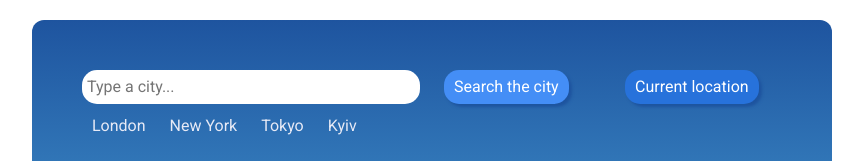
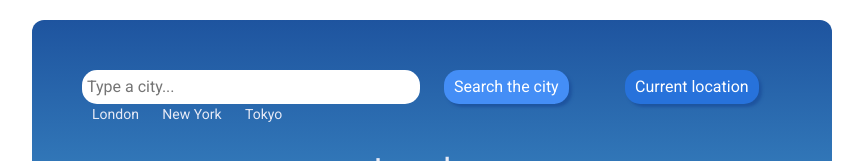
Before and after one commit to iliuchenko/Weather1, a plain HTML site: page index.html in a window 1280 px wide. Shown: the top 161 px of the page, without its empty margins (208-1071 px from the left). Drawn offline with nearby package versions, Linux system fonts and the light colour scheme; no server answers.

Commit message:
Added cities

```diff
--- a/index.html
+++ b/index.html
@@ -43,17 +43,21 @@
             </button>
           </div>
           <div class="col-3">
-          <button type="submit" class="search-button" id="search-current-location">Current location
+            <button type="submit" class="search-button"    id="search-current-location">Current location
             </button>
           </div>
         </div>
       </form>
+      <div class="row">
+        <div class="col-6">
           <ul>
             <li class="first-city">London</li>
             <li class="second-city">New York</li>
             <li class="third-city">Tokyo</li>
-        <li class="fourth-city">Kyiv</li>
           </ul>
+        </div>
+      </div>
+
       <h1>London</h1>
       <div class="current-icon">
         <img src="" alt="" id="icon" />
--- a/styles.css
+++ b/styles.css
@@ -13,6 +13,8 @@ ul {
   overflow: hidden;
   list-style-type: none;
   padding-left: 0;
+  margin-top: -10px;
+  font-size: 14px;
 }
 
 li {
```
Lines whose indentation alone changed are shown as unchanged.
